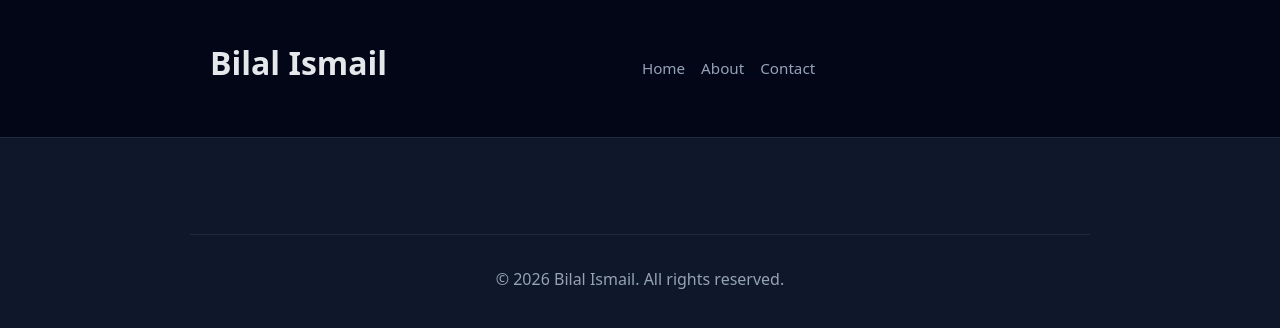
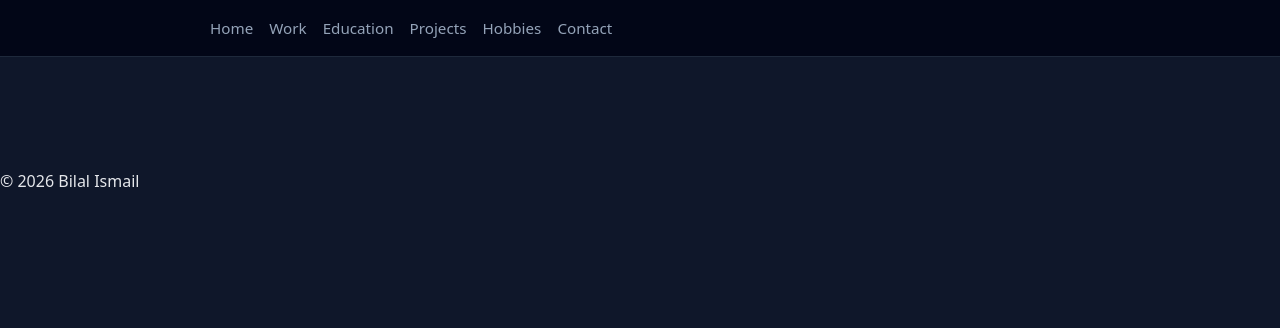
Before and after one commit to bilal-ismail/bilal-ismail.github.io, a Jekyll site: the page built from _posts/2023-03-03-title.md, in a window 1280 px wide. Shown: the top 328 px of the page. Built offline with Jekyll 4.4.1, drawn with Linux system fonts in a browser that asks for light colours; our own code applies the rules of GitHub Pages for plain Markdown files.

Commit message:
Update default.html

```diff
--- a/_layouts/default.html
+++ b/_layouts/default.html
@@ -2,36 +2,28 @@
 <html lang="en">
 <head>
   <meta charset="UTF-8">
+  <title>{{ page.title }} | {{ site.title }}</title>
   <meta name="viewport" content="width=device-width, initial-scale=1.0">
-  <title>{{ page.title }}</title>
-
-  <!-- Correct CSS -->
-  <link rel="stylesheet" href="{{ 'assets/css/main.css' | relative_url }}">
-
-  <!-- Optional: Favicon -->
-  <link rel="icon" href="{{ 'assets/images/favicon.ico' | relative_url }}">
+  <link rel="stylesheet" href="/assets/css/main.css">
 </head>
 <body>
-  <!-- Header / Navigation -->
   <header>
-    <div style="max-width:900px; margin:0 auto; display:flex; justify-content:space-between; align-items:center; padding:1rem 1.25rem;">
-      <h1><a href="{{ '/' | relative_url }}" style="color: var(--fg); text-decoration:none;">Bilal Ismail</a></h1>
-      <nav>
-        <a href="{{ '/' | relative_url }}">Home</a>
-        <a href="{{ '/about/' | relative_url }}">About</a>
-        <a href="{{ '/contact/' | relative_url }}">Contact</a>
-      </nav>
-    </div>
+    <nav>
+      <a href="/">Home</a>
+      <a href="/work">Work</a>
+      <a href="/education">Education</a>
+      <a href="/projects">Projects</a>
+      <a href="/hobbies">Hobbies</a>
+      <a href="/contact">Contact</a>
+    </nav>
   </header>
 
-  <!-- Main Content -->
   <main>
     {{ content }}
   </main>
 
-  <!-- Footer -->
-  <footer style="max-width:900px; margin:0 auto; padding:2rem 1.25rem; text-align:center; color: var(--muted); border-top:1px solid var(--border);">
-    &copy; {{ site.time | date: "%Y" }} Bilal Ismail. All rights reserved.
+  <footer>
+    <p>© {{ site.time | date: "%Y" }} {{ site.title }}</p>
   </footer>
 </body>
 </html>
```
